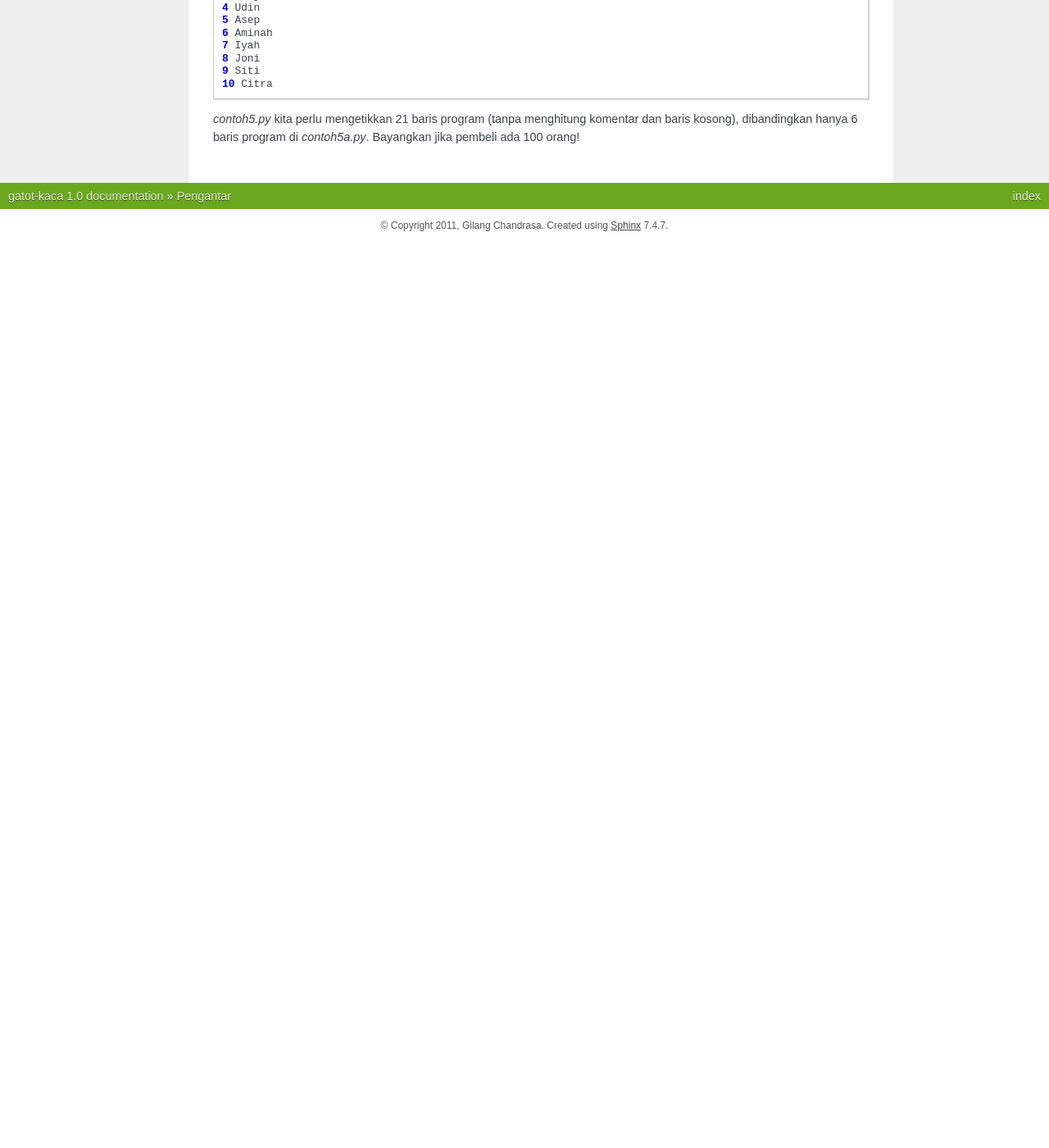
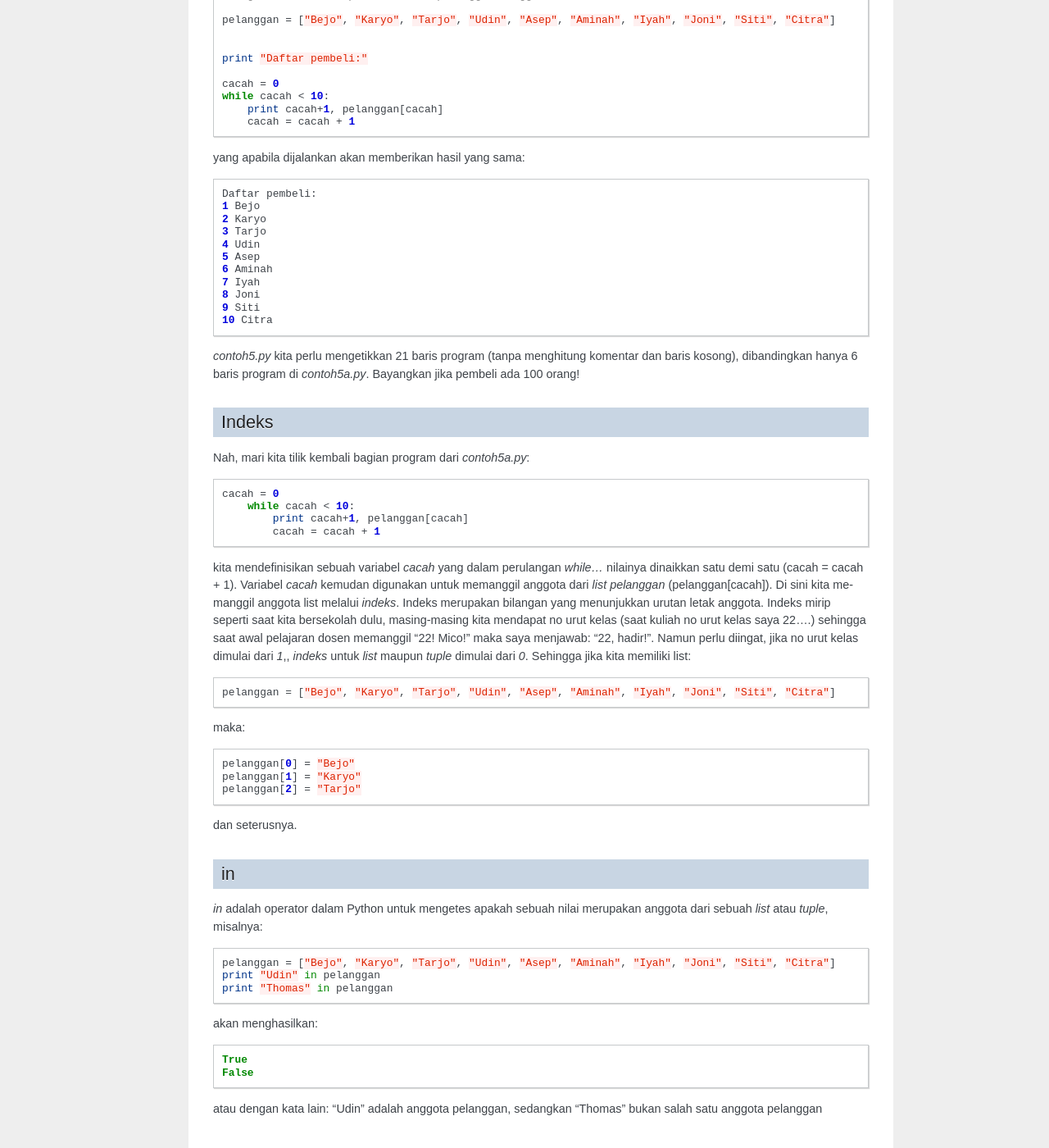
Before and after one commit to id-python/gatot-kaca, a Sphinx documentation site: the page built from source/python/python-di-windows.rst, in a window 1280 px wide and 1400 px high, scrolled down 10738 px. Shown: the whole window at 82% size. Built offline with Sphinx 7.4.7, drawn with Linux system fonts in a browser that asks for light colours; before the commit the page ends 11033 px from its top, so only the background shows below that; some of the changed text lies outside the part shown.

Commit message:
menambahkan: operator perbandingan,tuple,list

```diff
--- a/source/python/python-di-windows.rst
+++ b/source/python/python-di-windows.rst
@@ -323,6 +323,22 @@
 
 *elif* memungkinkan ada lebih dari sebuah kondisi.
 
+Operator perbandingan
+---------------------
+
+Dalam menyatakan kondisi perbandingan, kita menggunakan *operator perbandingan*. Operator perbandingan yang dikenal:
+
+========  ====
+Operator  Arti
+========  ====
+<         Lebih kecil dari
+<=        Lebih kecil atau sama dengan
+>         Lebih besar dari
+>=        Lebih besar atau sama dengan
+==        Sama dengan
+!=        Tidak sama dengan
+========  ====
+
 Rangkuman
 ---------
 Pada bagian ini kita telah belajar mengenai:
@@ -461,3 +477,41 @@
     10 Citra
 
 *contoh5.py* kita perlu mengetikkan 21 baris program (tanpa menghitung komentar dan baris kosong), dibandingkan hanya 6 baris program di *contoh5a.py*. Bayangkan jika pembeli ada 100 orang!
+
+Indeks
+-------
+
+Nah, mari kita tilik kembali bagian program dari *contoh5a.py*::
+
+    cacah = 0
+        while cacah < 10:
+            print cacah+1, pelanggan[cacah]
+            cacah = cacah + 1
+
+kita mendefinisikan sebuah variabel *cacah* yang dalam perulangan *while...* nilainya dinaikkan satu demi satu (cacah = cacah + 1). Variabel *cacah* kemudan digunakan untuk memanggil anggota dari *list* *pelanggan* (pelanggan[cacah]). Di sini kita memanggil anggota list melalui *indeks*. Indeks merupakan bilangan yang menunjukkan urutan letak anggota. Indeks mirip seperti saat kita bersekolah dulu, masing-masing kita mendapat no urut kelas (saat kuliah no urut kelas saya 22....) sehingga saat awal pelajaran dosen memanggil "22! Mico!" maka saya menjawab: "22, hadir!". Namun perlu diingat, jika no urut kelas dimulai dari *1*,, *indeks* untuk *list* maupun *tuple* dimulai dari *0*. Sehingga jika kita memiliki list::
+
+    pelanggan = ["Bejo", "Karyo", "Tarjo", "Udin", "Asep", "Aminah", "Iyah", "Joni", "Siti", "Citra"]
+
+maka::
+
+    pelanggan[0] = "Bejo"
+    pelanggan[1] = "Karyo"
+    pelanggan[2] = "Tarjo"
+
+dan seterusnya.
+
+in
+---
+
+*in* adalah operator dalam Python untuk mengetes apakah sebuah nilai merupakan anggota dari sebuah *list* atau *tuple*, misalnya::
+
+    pelanggan = ["Bejo", "Karyo", "Tarjo", "Udin", "Asep", "Aminah", "Iyah", "Joni", "Siti", "Citra"]
+    print "Udin" in pelanggan
+    print "Thomas" in pelanggan
+
+akan menghasilkan::
+
+    True
+    False
+
+atau dengan kata lain: "Udin" adalah anggota pelanggan, sedangkan "Thomas" bukan salah satu anggota pelanggan
```
Also changed, not shown: other parts of source/python/python-di-windows.rst (+1 -1 lines).
